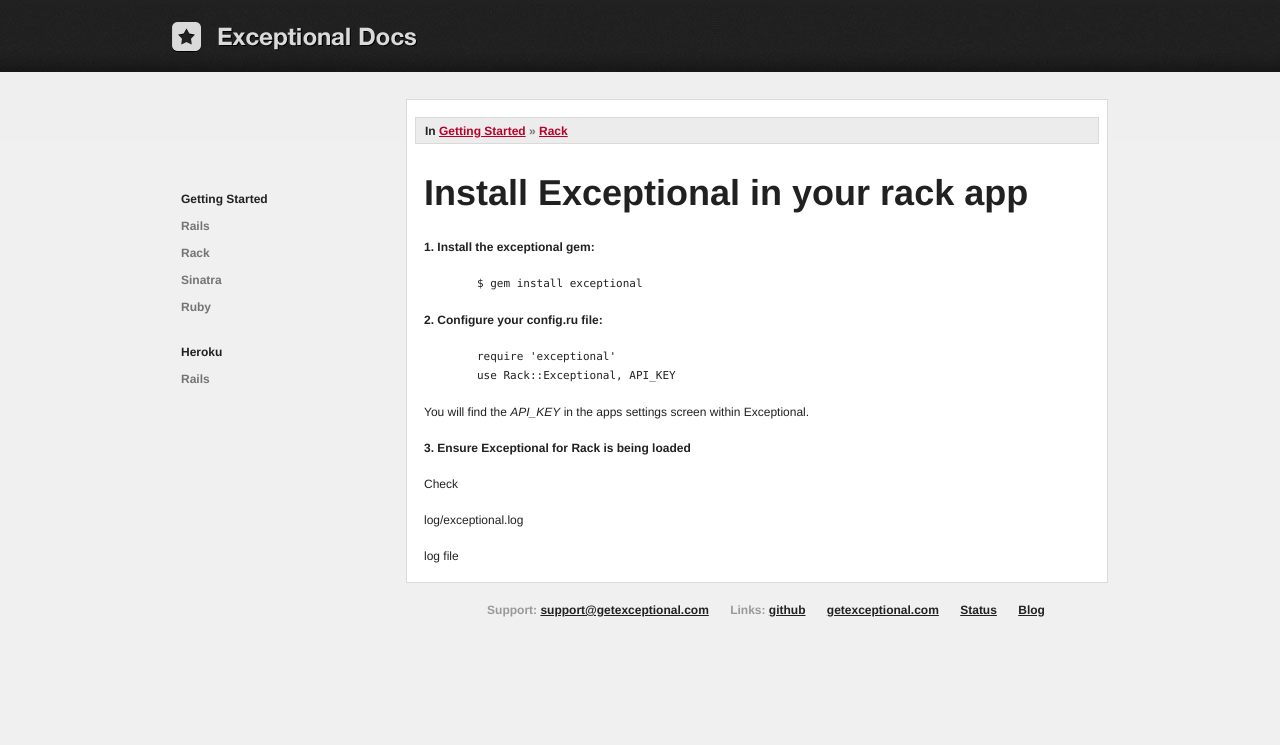
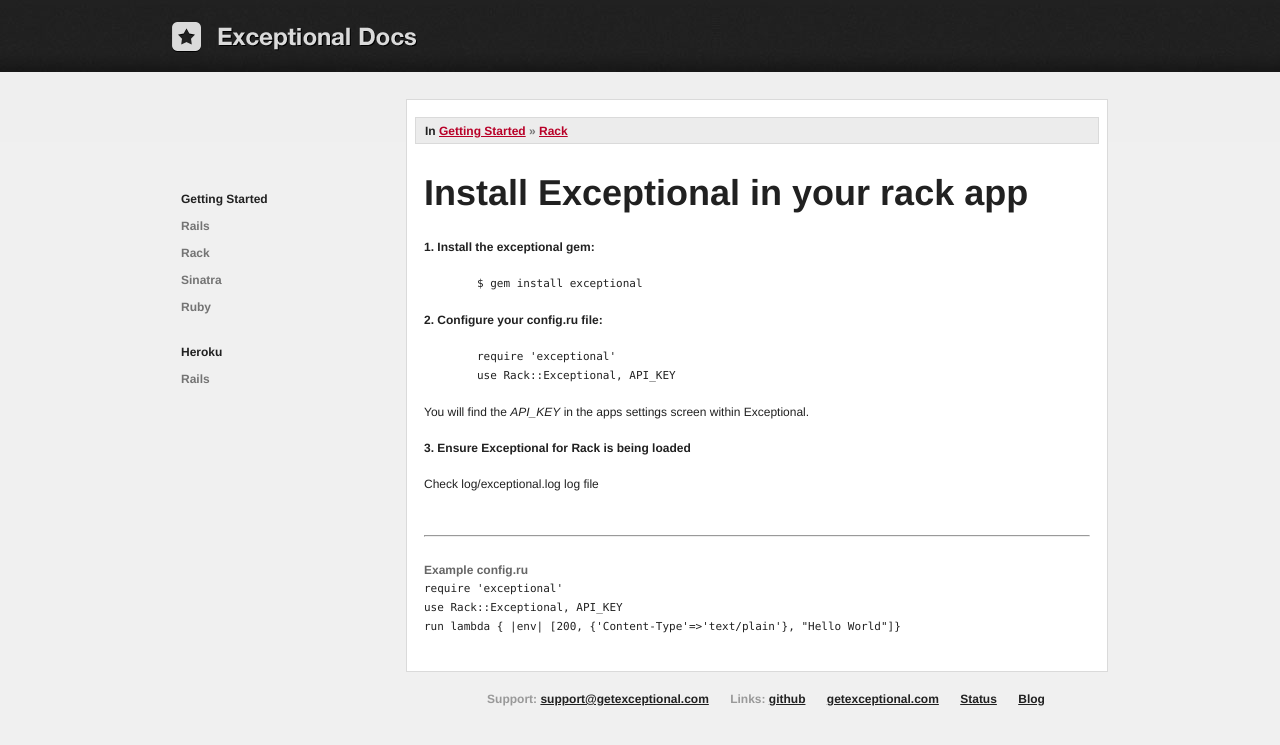
Before and after one commit to exceptional/exceptional, a Jekyll site: the page built from getting-started/rack.html, in a window 1280 px wide. Shown: the top 745 px of the page. Built offline with Jekyll 4.4.1, drawn with Linux system fonts in a browser that asks for light colours; nearby versions of some CDN libraries.

Commit message:
docs updates

```diff
--- a/getting-started/rack.html
+++ b/getting-started/rack.html
@@ -19,4 +19,14 @@ title: Exceptional on Rack
 <p>You will find the <i>API_KEY</i> in the apps settings screen within Exceptional.</p>
 
 <h3>3. Ensure Exceptional for Rack is being loaded</h3>
-<p>Check <pre>log/exceptional.log</pre> log file
+<p>Check log/exceptional.log log file</p>
+
+<br/>
+<hr/>
+<br/>
+
+<h4>Example config.ru</h4>
+<pre><code>require 'exceptional'
+use Rack::Exceptional, API_KEY
+run lambda { |env| [200, {'Content-Type'=>'text/plain'}, "Hello World"]}
+</pre></code>
--- a/getting-started/sinatra.html
+++ b/getting-started/sinatra.html
@@ -22,9 +22,11 @@ title: Exceptional on Sinatra
 <pre><code>	set :raise_errors, true</code></pre>
 
 <h3>4. Ensure Exceptional for Rack is being loaded</h3>
-<p>Check <pre>log/exceptional.log</pre> log file
+<p>Check log/exceptional.log log file</p>
 
+<br/>
 <hr/>
+<br/>
 
 <h4>Example</h4>
 <pre><code>require 'rubygems'
```
